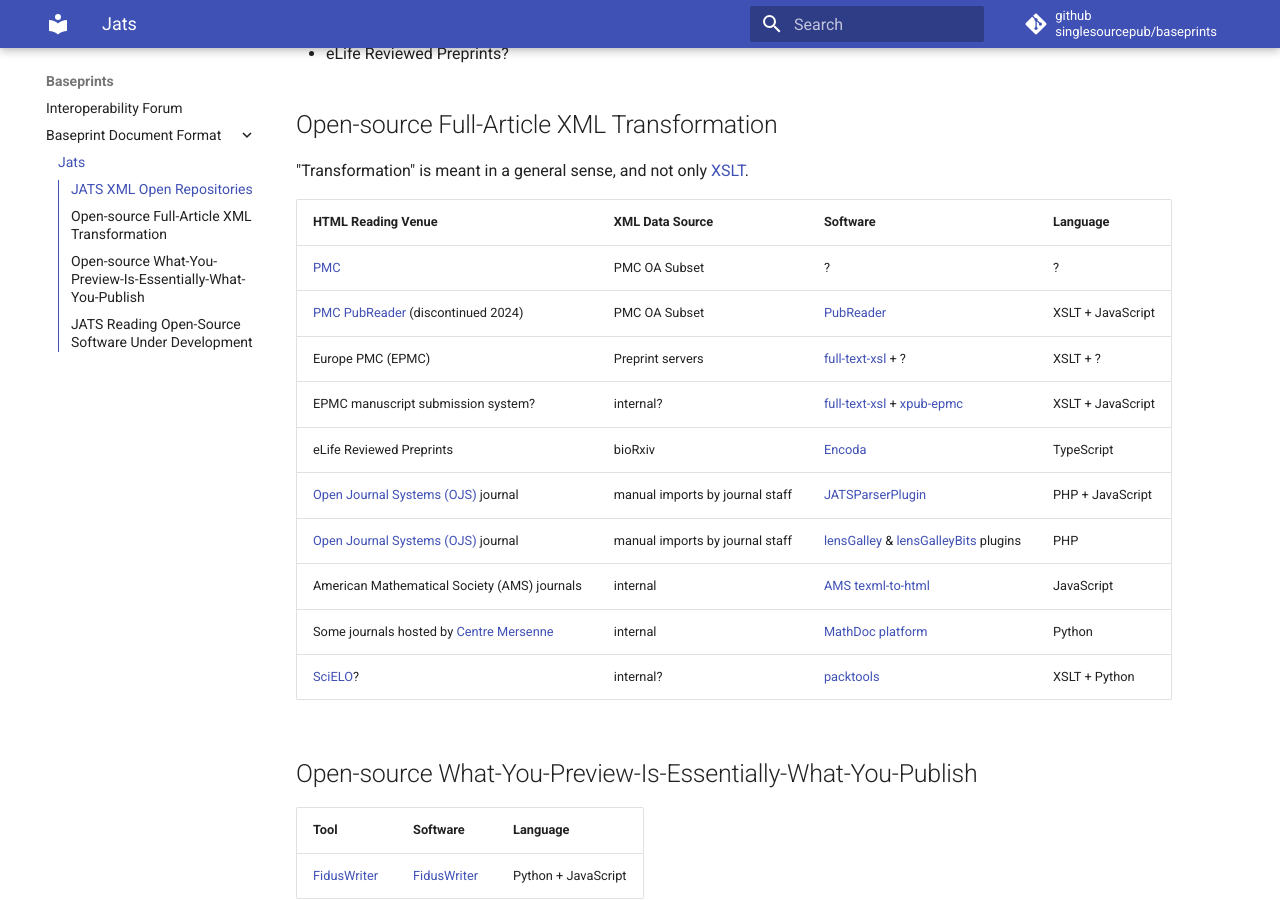
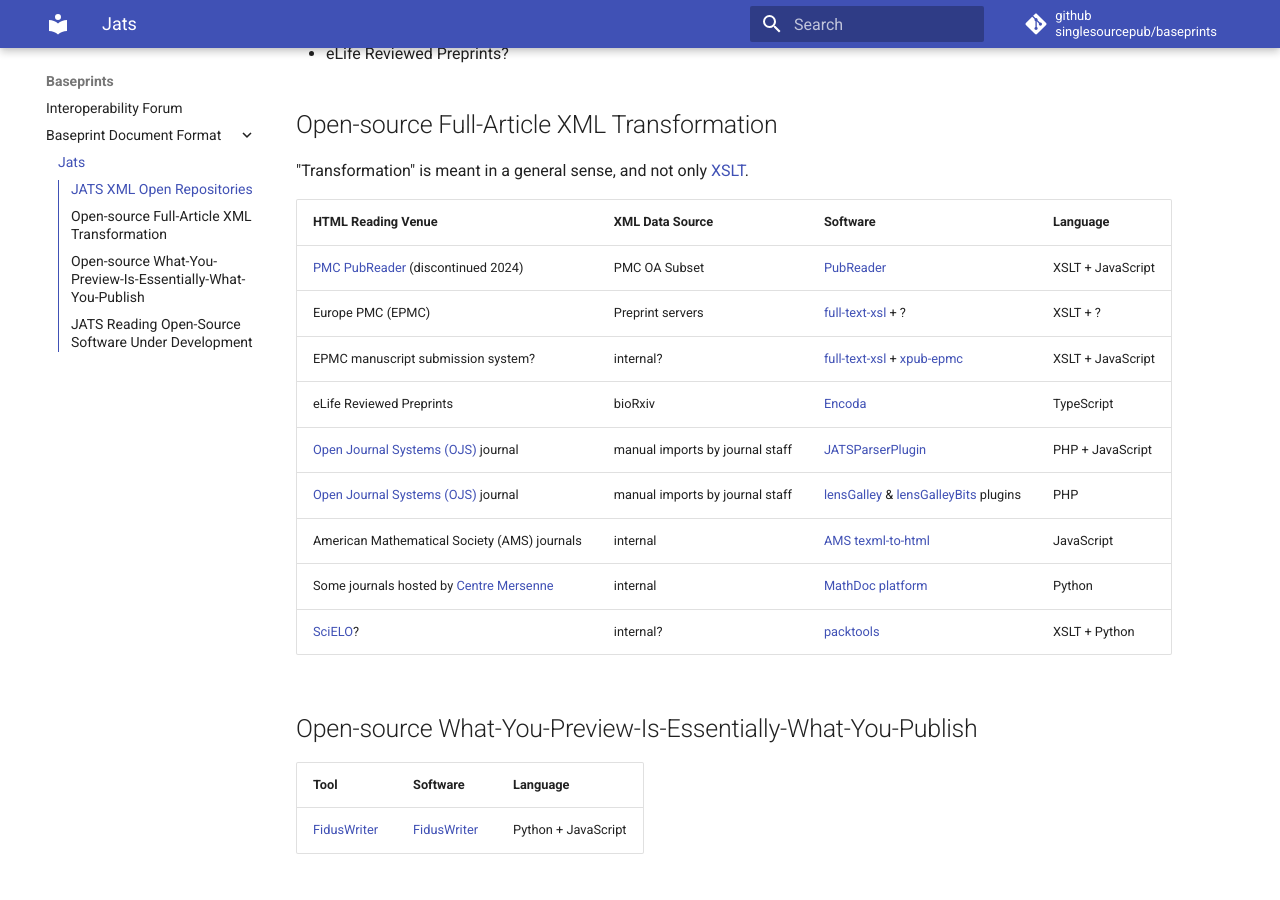
Before and after one commit to singlesourcepub/baseprints, an MkDocs documentation site: the page built from docs/jats.md, in a window 1280 px wide and 900 px high, scrolled down 583 px. Built offline with MkDocs 1.6.1 and Material for MkDocs 9.7.7, drawn with Linux system fonts in a browser that asks for light colours.

Commit message:
PubReader is only PMC open-source

```diff
--- a/docs/jats.md
+++ b/docs/jats.md
@@ -35,12 +35,6 @@ JATS XML is formally defined through specifications and recommendations:
   <th>XML Data Source</th>
   <th>Software</th>
   <th>Language</th>
-</tr>
-<tr>
-  <td><a href="https://www.ncbi.nlm.nih.gov/pmc/">PMC</a></td>
-  <td>PMC OA Subset</td>
-  <td>?</td>
-  <td>?</td>
 </tr>
 <tr>
   <td><a href="https://www.ncbi.nlm.nih.gov/pmc/about/pubreader/">PMC PubReader</a> (discontinued 2024)</td>
```
